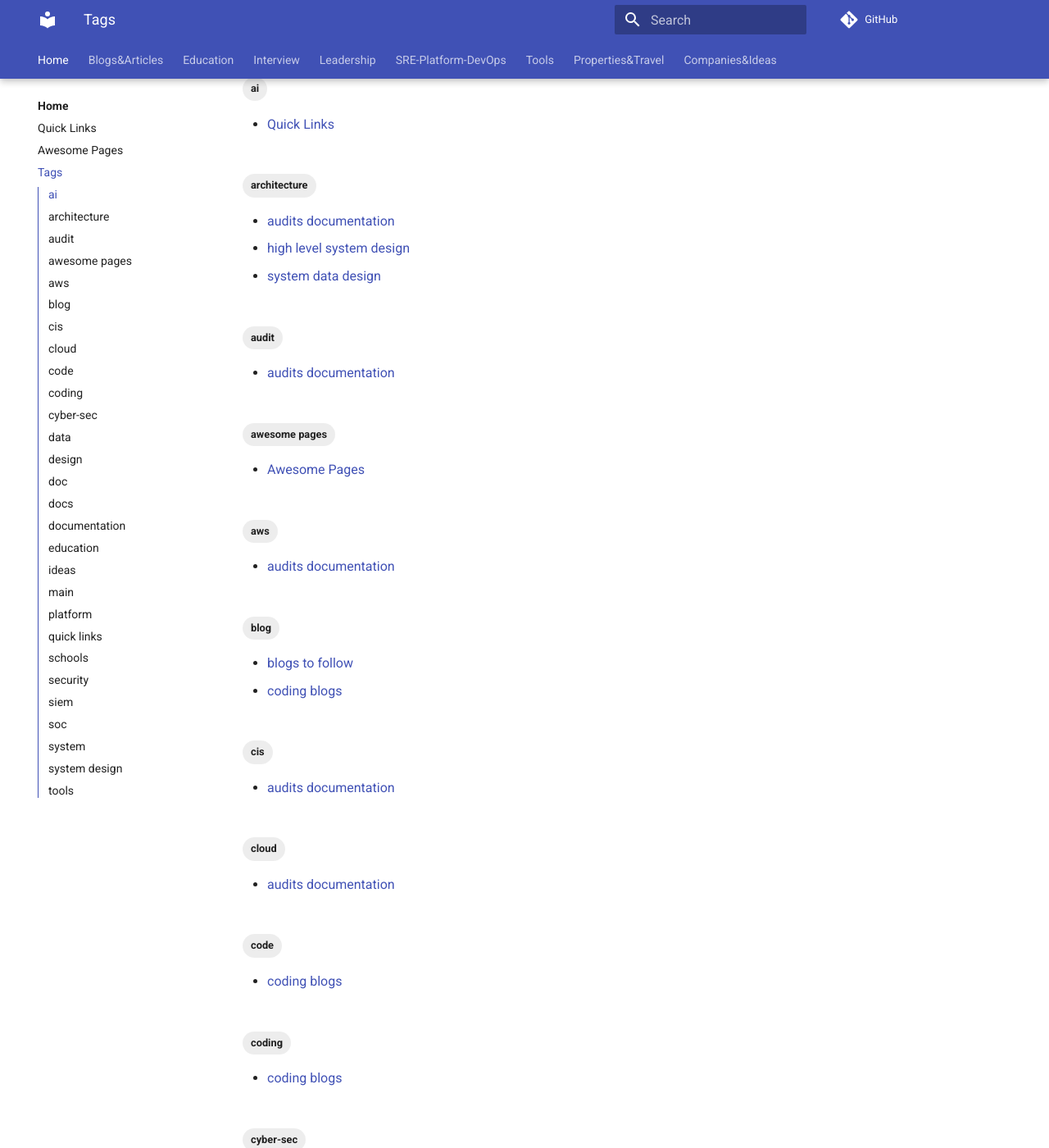
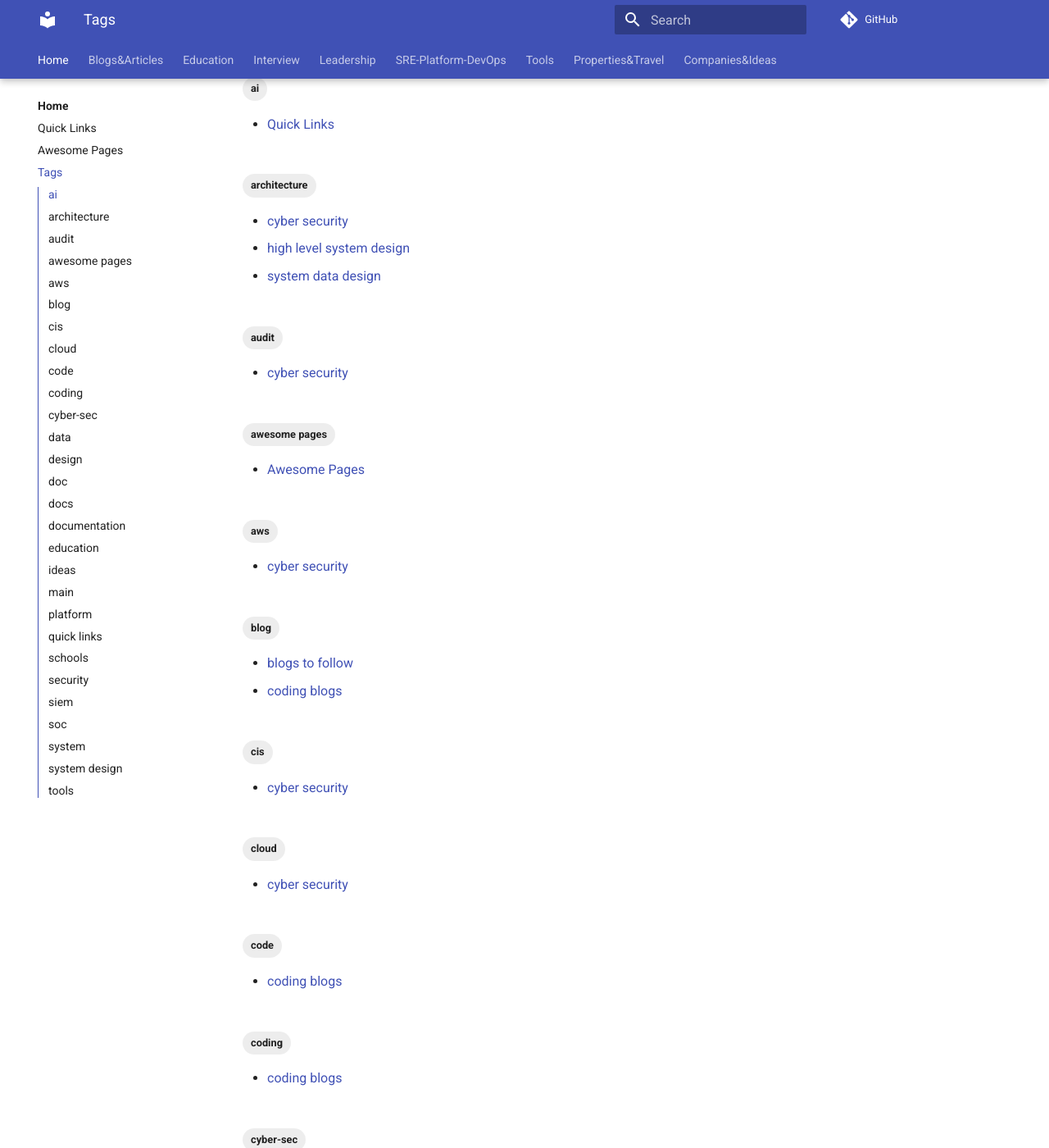
Before and after one commit to ivankatliarchuk/knowledge-base, an MkDocs documentation site: the page built from docs/tags.md, in a window 1280 px wide and 1400 px high, scrolled down 207 px. Shown: the whole window at 82% size. Built offline with MkDocs 1.6.1 and Material for MkDocs 9.7.7, drawn with Linux system fonts in a browser that asks for light colours; comment, search, counter and statistics services are not loaded; some of the changed text lies outside the part shown.

Commit message:
rename audits to cyber security
Signed-off-by: ivan katliarchuk <ivan.katliarchuk@gmail.com>

```diff
--- a/docs/sre-platform-devops/architecture-notes/audits.md
+++ b/docs/sre-platform-devops/architecture-notes/audits.md
@@ -1,5 +1,5 @@
 ---
-title: audits documentation
+title: cyber security
 summary: technical audits
 authors: ["ivan k"]
 tags: ["architecture", "audit", "system", "cis", "soc", "aws", "cloud", "platform", "security", "cyber-sec", "siem"]
```
